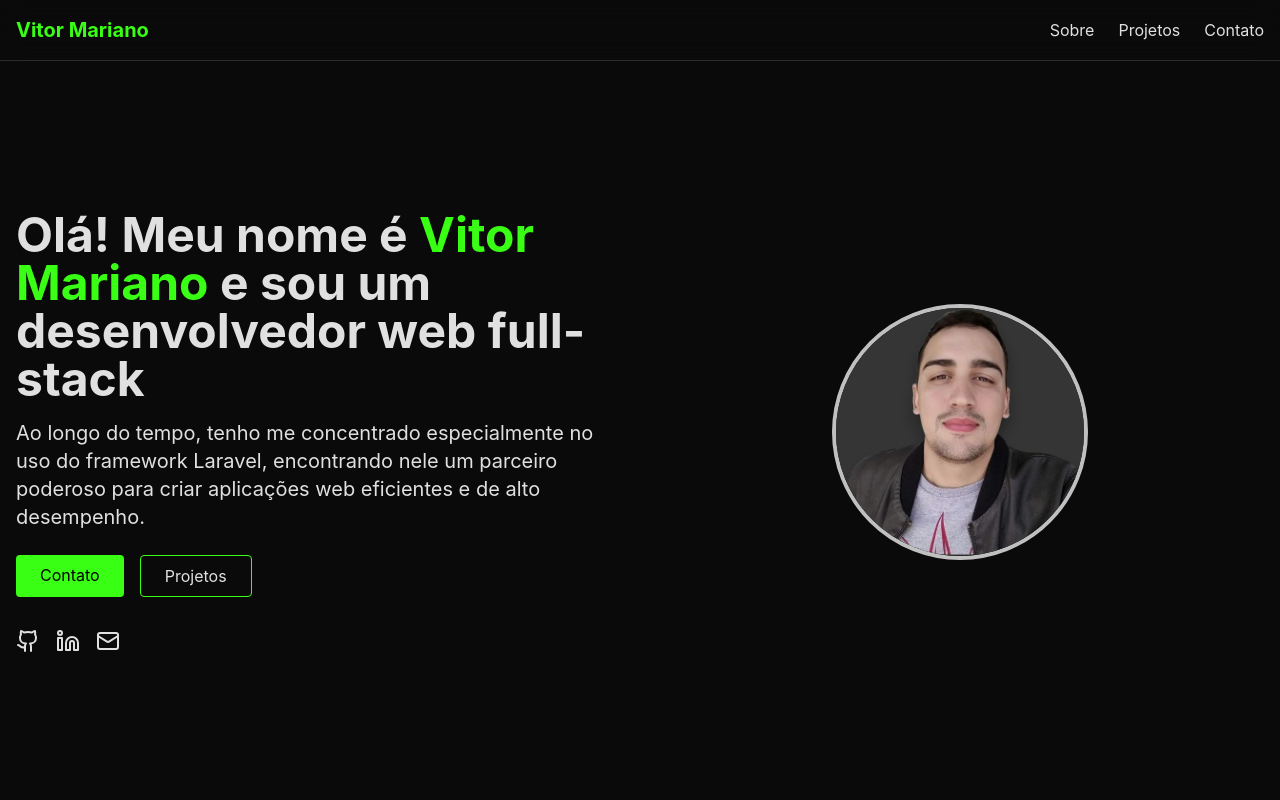
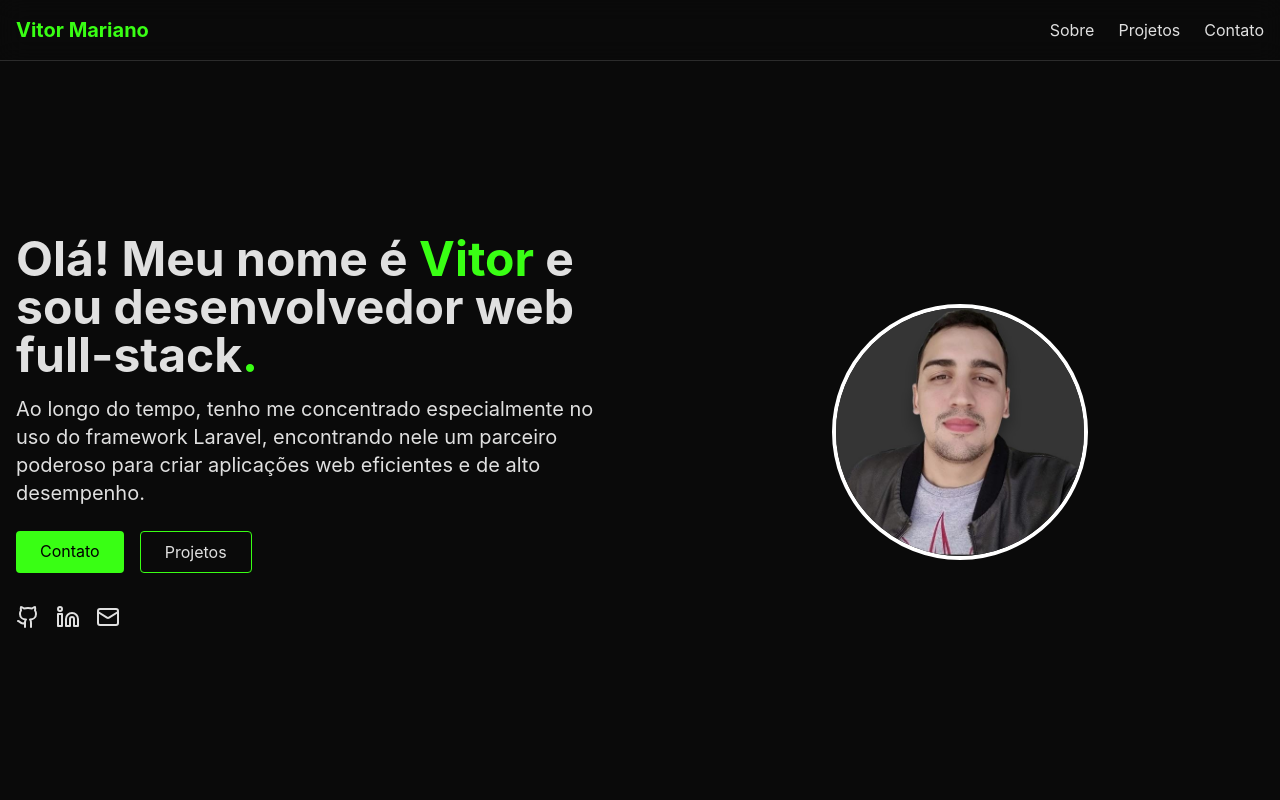
Before and after one commit to VitorMariano-hub/portfolio, a Vue app: page / in a window 1280 px wide. Shown: the top 800 px of the page. Built offline with nearby package versions, Linux system fonts and the light colour scheme.

Commit message:
fix: ajustes na sessão hero

```diff
--- a/index.html
+++ b/index.html
@@ -3,7 +3,7 @@
   <head>
     <meta charset="UTF-8">
     <meta name="viewport" content="width=device-width, initial-scale=1.0">
-    <title>Vite App</title>
+    <title>Vitor Mariano - Desenvolvedor web</title>
     <script type="module" crossorigin src="/src/main.js"></script>
   </head>
   <body>
--- a/src/components/home/HeroSection.vue
+++ b/src/components/home/HeroSection.vue
@@ -5,7 +5,7 @@
         <h2 class="text-5xl font-bold mb-4">
           Olá! Meu nome é
           <span class="text-[#39FF14]">{{ name }}</span>
-          e sou um desenvolvedor web full-stack
+          e sou desenvolvedor web full-stack<span class="text-[#39FF14]">.</span>
         </h2>
         <p class="text-xl mb-6">{{ role }}</p>
         <div class="flex gap-4">
@@ -29,7 +29,7 @@
         </div>
       </div>
       <div class="relative">
-        <div class="bg-[#2C2C2C] w-64 h-64 rounded-full mx-auto relative overflow-hidden border-4 border-[#C0C0C0]">
+        <div class="bg-[#2C2C2C] w-64 h-64 rounded-full mx-auto relative overflow-hidden border-4 border-[#ffffff]">
           <img :src="profileImage" alt="Profile" class="w-full h-full object-cover"/>
         </div>
         <div class="absolute -z-10 top-0 right-0 w-96 h-96 bg-[#39FF14]/20 rounded-full blur-3xl"></div>
@@ -53,13 +53,13 @@ export default {
     Mail
   },
   setup() {
-    const name = ref('Vitor Mariano')
+    const name = ref('Vitor')
     const role = ref('Ao longo do tempo, tenho me concentrado especialmente no uso do framework Laravel, encontrando nele um parceiro poderoso para criar aplicações web eficientes e de alto desempenho.')
     const profileImage = ref(profileImageSrc)
     const socials = [
-      { name: 'Github', icon: Github, url: 'https://github.com/username' },
-      { name: 'LinkedIn', icon: Linkedin, url: 'https://linkedin.com/in/username' },
-      { name: 'Email', icon: Mail, url: 'mailto:email@exemplo.com' }
+      { name: 'Github', icon: Github, url: 'https://github.com/VitorMariano-hub' },
+      { name: 'LinkedIn', icon: Linkedin, url: 'https://www.linkedin.com/in/vitor-mariano-037b56138/' },
+      { name: 'Email', icon: Mail, url: 'vitorma1992@gmail.com' }
     ]
 
     return {
--- a/vite.config.js
+++ b/vite.config.js
@@ -5,10 +5,10 @@ import vue from '@vitejs/plugin-vue'
 
 // https://vite.dev/config/
 export default defineConfig({
+  base: "/portfolio/",
   plugins: [
     vue(),
   ],
-  //base: "/portfolio/",
   resolve: {
     alias: {
       '@': fileURLToPath(new URL('./src', import.meta.url))
```
Also changed, not shown: vite.config.js.timestamp-1729719232690-c5022733aaf0a.mjs (added, +20 -0 lines).
